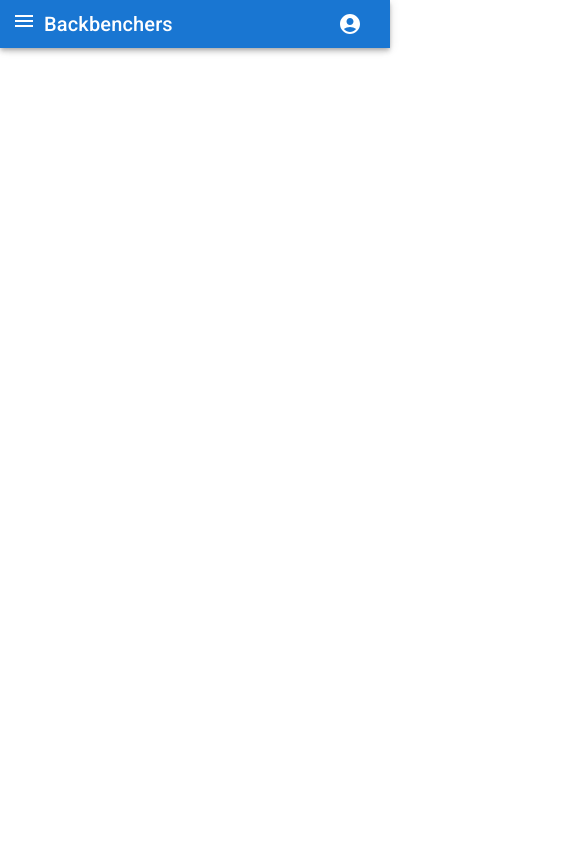
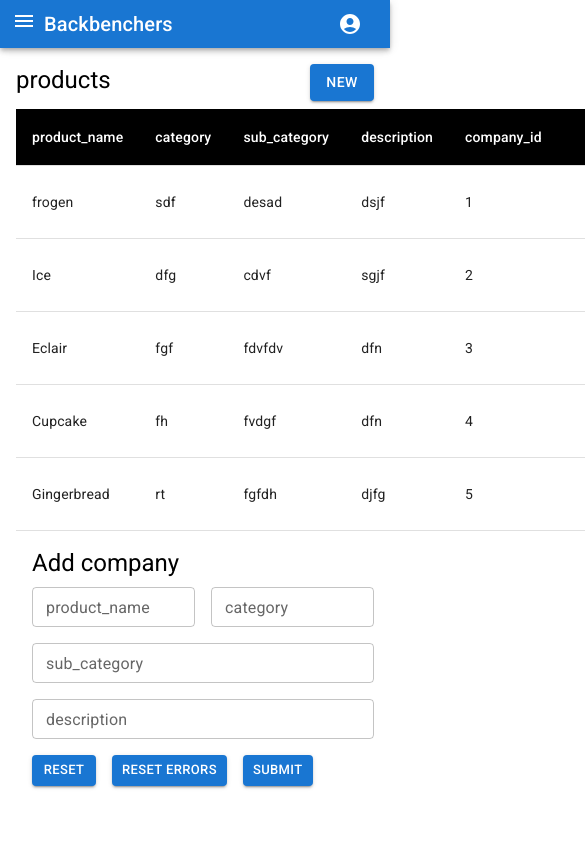
Before and after one commit to rraj77/company, a React (Create React App) app: page /product-list in a window 390 px wide. Shown: the top 844 px of the page, 585 px wide, since content can reach past the window. Built offline with nearby package versions, Linux system fonts and the light colour scheme.

Commit message:
responsive website

```diff
--- a/src/component/NavBarList.tsx
+++ b/src/component/NavBarList.tsx
@@ -38,7 +38,7 @@ export default function NavBarList() {
           <Route path="/" element={<Admin />} />
           <Route path="/company-list" element={<CompanyList />} />
           <Route path="/users" element={<Users />} />
-          <Route path="/table-model" element={<Tablemodel />} />
+          <Route path="/product-list" element={<Tablemodel />} />
           <Route path="/vat" element={<Vat />} />
           <Route
             path="/category-subcategory"
--- a/src/component/Products/TableModel.tsx
+++ b/src/component/Products/TableModel.tsx
@@ -4,7 +4,7 @@ import TableBody from "@mui/material/TableBody";
 import TableCell from "@mui/material/TableCell";
 import TableHead from "@mui/material/TableHead";
 import TableRow from "@mui/material/TableRow";
-import { Grid } from "@mui/material";
+import { Grid, Paper, styled } from "@mui/material";
 import { Box } from "@mui/system";
 import { Typography } from "@mui/material";
 import { Button } from "@mui/material";
@@ -43,7 +43,7 @@ export default function Tablemodel() {
   };
 
   useEffect(() => {
-    console.log("product list", ProductList);
+
     return setState(ProductList);
   }, []);
 
@@ -68,7 +68,7 @@ export default function Tablemodel() {
     let edit = state.find((products) => products.company_id === id);
     if (edit !== undefined) {
       setuserProducts(edit);
-      console.log(edit);
+
     }
   };
 
@@ -80,15 +80,45 @@ export default function Tablemodel() {
       description: "",
       company_id: "",
     });
-    console.log("handle");
+
   };
 
+  const Item = styled(Paper)(({ theme }) => ({
+    backgroundColor: theme.palette.mode === 'dark' ? '#1A2027' : '#fff',
+    ...theme.typography.body2,
+    padding: theme.spacing(1),
+    textAlign: 'center',
+    color: theme.palette.text.secondary,
+  }));
+
   return (
-    <Grid container spacing={2}>
-      <Grid item xs={7}>
+    <>
+
+{/*
+<Box sx={{ flexGrow: 1,background:'red' }}>
+<Grid container spacing={2} sx={{width:'100%'}}>
+  <Grid item xs={8} md={12} sm={4}>
+    <Item>xs=8</Item>
+  </Grid>
+  <Grid item xs={4}>
+    <Item>xs=4</Item>
+  </Grid>
+  <Grid item xs={4}>
+    <Item>xs=4</Item>
+  </Grid>
+  <Grid item xs={8}>
+    <Item>xs=8</Item>
+  </Grid>
+</Grid>
+</Box> */}
+<Box sx={{ flexGrow: 1 }} >
+
+    <Grid container spacing={2} >
+      <Grid item xs={12} sm={12} md={8}>
         <Box className={style.title}>
           <Typography variant="h5">products</Typography>
           <Button
+
             variant="contained"
             className={style.margin_left}
             onClick={handleReset}
@@ -117,6 +147,9 @@ export default function Tablemodel() {
           <TableBody>
             {state?.map((products: Product) => {
               return (
+
+
+
                 <TableRow key={products.company_id}>
                   <TableCell className={style.tableCellBody}>
                     {products.product_name}
@@ -164,7 +197,7 @@ export default function Tablemodel() {
           </TableBody>
         </Table>
       </Grid>
-      <Grid item xs={5}>
+      <Grid item xs={12} sm={12} md={4}>
         <AddProductForm
           onSubmitProductForm={onSubmitProductForm}
           userProducts={userProducts}
@@ -172,5 +205,7 @@ export default function Tablemodel() {
         />
       </Grid>
     </Grid>
+    </Box>
+</>
   );
 }
--- a/src/routes/Routers.tsx
+++ b/src/routes/Routers.tsx
@@ -7,7 +7,8 @@ export const NavLinks: Links[] = [
     to: "/company-list",
   },
   { name: "Users", to: "/users" },
-  {name:"Product",to:"/table-model"},
+  {name:"Product",to:"/product-list"},
+  {name:"Customer", to:"/customer-table"},
   { name: "Vat", to: "/vat" },
   { name: "Category and subcategy", to: "/category-subcategory" },
 ];
```
